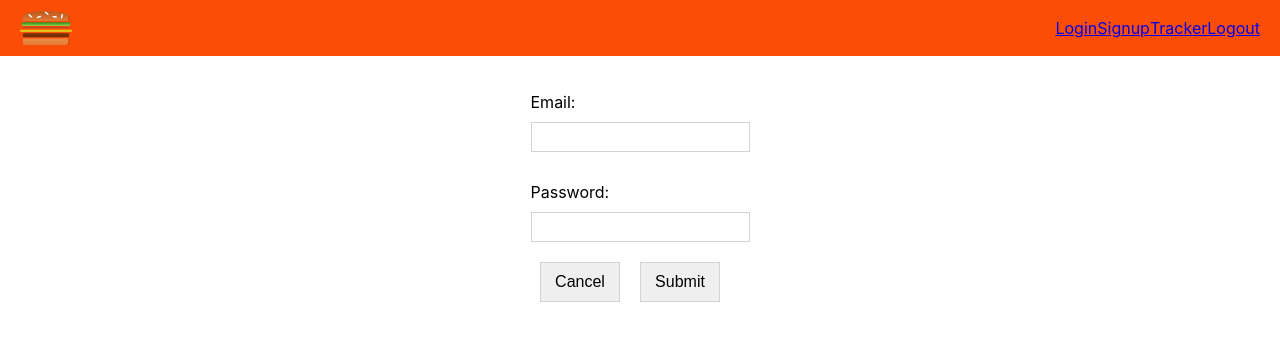
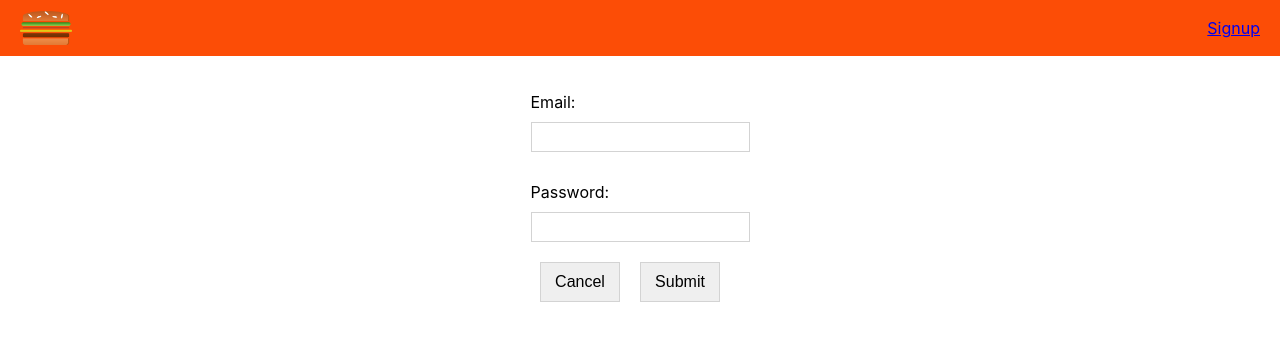
Before and after one commit to annazus/luna-tracker, a React (Create React App) app: page /login in a window 1280 px wide. Shown: the top 340 px of the page. Built offline with nearby package versions, Linux system fonts and the light colour scheme.

Commit message:
added router functionality

```diff
--- a/src/App.js
+++ b/src/App.js
@@ -5,7 +5,7 @@ import Layout from "./components/Layout";
 import Signup from "./components/Auth/Signup";
 import Login from "./components/Auth/Login";
 import Logout from "./components/Auth/Logout";
-
+import ProtectedRoute from "./components/ProtectedRoute";
 import { Switch, Route } from "react-router-dom";
 import SymptomsTracker from "./containers/SymptomsTracker";
 function App() {
@@ -13,7 +13,7 @@ function App() {
     <div className="App">
       <Layout>
         <Switch>
-          <Route path="/" exact component={SymptomsTracker} />
+          <ProtectedRoute path="/" exact component={SymptomsTracker} />
 
           <Route path="/login" component={Login} />
           <Route path="/logout" component={Logout} />
--- a/src/SymptomsContext.js
+++ b/src/SymptomsContext.js
@@ -4,7 +4,8 @@ const context = createContext({
   trackedSymptoms: [],
   mySymptomHistory: [],
   selectedSymptom: "",
-  isLoading: false
+  isLoading: false,
+  isAuth: false
 });
 
 export { context as default };
--- a/src/actions/auth.js
+++ b/src/actions/auth.js
@@ -6,6 +6,7 @@ export const LOGOUT = "LOGOUT";
 
 const signup = async (dispatch, name, email, password) => {
   const client = getClient();
+
   const variables = {
     name,
     email,
--- a/src/components/Auth/Login/Login.js
+++ b/src/components/Auth/Login/Login.js
@@ -10,7 +10,6 @@ const Login = () => {
   });
 
   const { state, dispatch } = useContext(SymptomsContext);
-  const [showTest, setShowTest] = useState(false);
 
   const onChangeHandler = e => {
     e.preventDefault();
@@ -21,7 +20,6 @@ const Login = () => {
     e.preventDefault();
     login(dispatch, loginForm.email, loginForm.password);
     console.log(loginForm);
-    setShowTest(true);
   };
   return state.isAuth ? (
     <Redirect to="/" />
--- a/src/components/Auth/Signup/Signup.js
+++ b/src/components/Auth/Signup/Signup.js
@@ -1,7 +1,6 @@
 import React, { useState, useContext } from "react";
 import { Redirect } from "react-router-dom";
 import classes from "./Signup.module.css";
-import useClient from "../../../useClient";
 import SymptomsContext from "../../../SymptomsContext";
 import { signup } from "../../../actions";
 const Signup = () => {
@@ -11,7 +10,6 @@ const Signup = () => {
     email: ""
   });
 
-  const client = useClient();
   const { state, dispatch } = useContext(SymptomsContext);
 
   const onChangeHandler = e => {
@@ -21,13 +19,7 @@ const Signup = () => {
 
   const onSubmitHandler = e => {
     e.preventDefault();
-    signup(
-      client,
-      dispatch,
-      signupform.name,
-      signupform.email,
-      signupform.password
-    );
+    signup(dispatch, signupform.name, signupform.email, signupform.password);
     console.log(signupform);
   };
   return state.isAuth ? (
--- a/src/components/Layout/Layout.js
+++ b/src/components/Layout/Layout.js
@@ -1,11 +1,14 @@
-import React from "react";
+import React, { useContext } from "react";
 import Toolbar from "../Toolbar";
 import classes from "./Layout.module.css";
-
-const Layout = ({ children }) => (
-  <>
-    <Toolbar />
-    <main className={classes.Content}>{children}</main>
-  </>
-);
+import SymptomsContext from "../../SymptomsContext";
+const Layout = ({ children }) => {
+  const { state } = useContext(SymptomsContext);
+  return (
+    <>
+      <Toolbar isAuthenticated={state.isAuth} />
+      <main className={classes.Content}>{children}</main>
+    </>
+  );
+};
 export { Layout as default };
--- a/src/components/NavigationItems/NavigationItems.js
+++ b/src/components/NavigationItems/NavigationItems.js
@@ -2,22 +2,18 @@ import React from "react";
 import NavigationItem from "./NavigationItem";
 import classes from "./NavigationItems.module.css";
 import { Link } from "react-router-dom";
-const NavigationItems = () => (
+const NavigationItems = ({ isAuthenticated }) => (
   <ul className={classes.NavigationItems}>
-    <NavigationItem>
-      <Link to="/login">Login</Link>
-    </NavigationItem>
-    <NavigationItem>
-      <Link to="/signup">Signup</Link>
-    </NavigationItem>
-    <NavigationItem>
-      <Link to="/" exact>
-        Tracker
-      </Link>
-    </NavigationItem>
-    <NavigationItem>
-      <Link to="/logout">Logout</Link>
-    </NavigationItem>
+    {console.log(isAuthenticated)}
+    {isAuthenticated ? (
+      <NavigationItem>
+        <Link to="/logout">Logout</Link>
+      </NavigationItem>
+    ) : (
+      <NavigationItem>
+        <Link to="/signup">Signup</Link>
+      </NavigationItem>
+    )}
   </ul>
 );
 export { NavigationItems as default };
--- /dev/null
+++ b/src/components/ProtectedRoute/ProtectedRoute.js
@@ -0,0 +1,13 @@
+import React, { useContext } from "react";
+import { Route, Redirect } from "react-router-dom";
+
+import SymptomsContext from "../../SymptomsContext";
+const ProtectedRoute = props => {
+  const { state } = useContext(SymptomsContext);
+
+  if (state.isAuth) {
+    return <Route {...props} />;
+  } else return <Redirect to="/login" />;
+};
+
+export { ProtectedRoute as default };
--- /dev/null
+++ b/src/components/ProtectedRoute/index.js
@@ -0,0 +1,2 @@
+import ProtectedRoute from "./ProtectedRoute";
+export { ProtectedRoute as default };
--- a/src/components/Toolbar/Toolbar.js
+++ b/src/components/Toolbar/Toolbar.js
@@ -3,13 +3,14 @@ import MenuToggle from "../MenuToggle";
 import classes from "./Toolbar.module.css";
 import NavigationItems from "../NavigationItems";
 import Logo from "../Logo";
-const Toolbar = () => (
+const Toolbar = ({ isAuthenticated }) => (
   <header className={classes.Toolbar}>
     <MenuToggle />
     <Logo />
+    {console.log(isAuthenticated)}
 
     <nav className={classes.DesktopOnly}>
-      <NavigationItems />
+      <NavigationItems isAuthenticated={isAuthenticated} />
     </nav>
   </header>
 );
```
